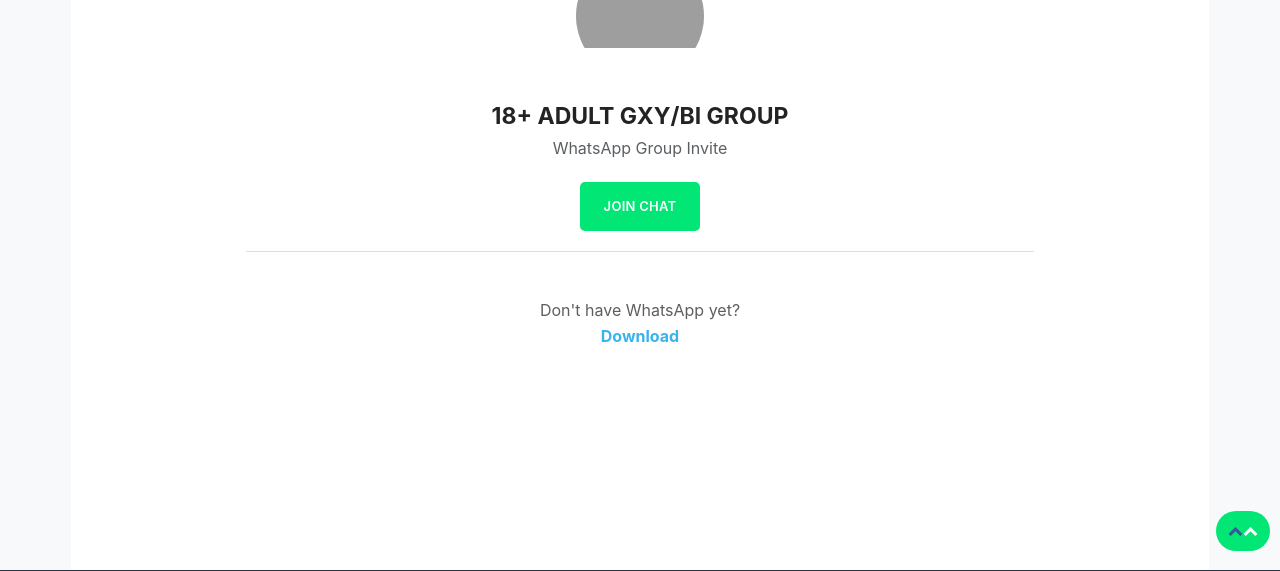
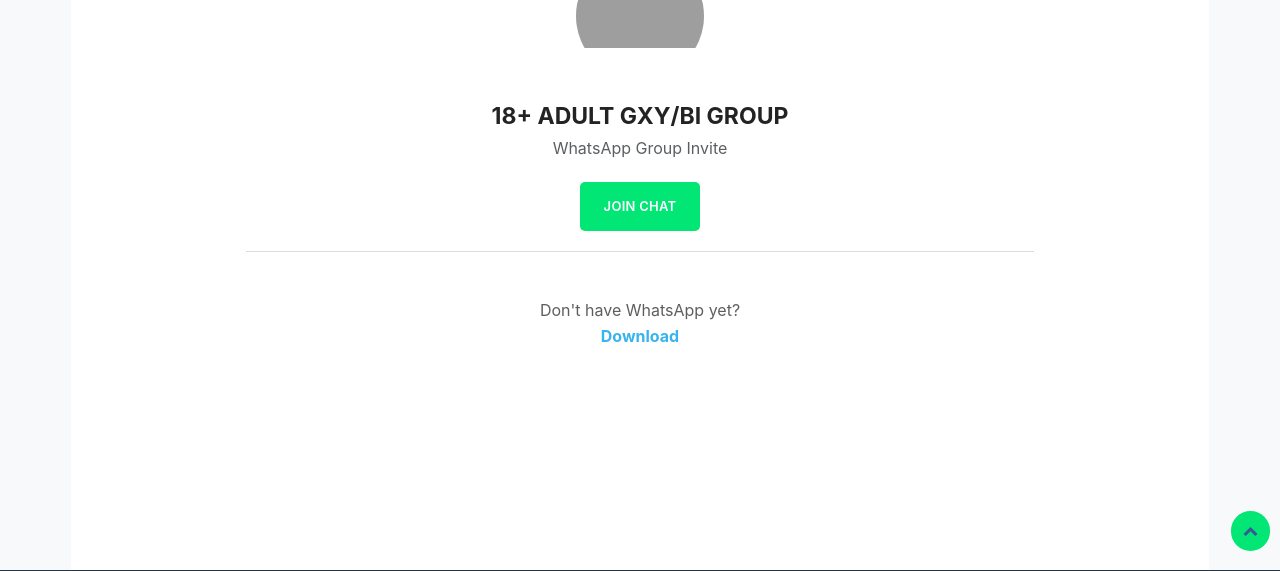
Before and after one commit to jandarahasia/chatwhatsapp, a plain HTML site: page index.html in a window 1280 px wide. Shown: the part 229-800 px from the top of the page. Drawn offline with nearby package versions, Linux system fonts and the light colour scheme; grey boxes are pictures that could not be loaded.

Commit message:
Update index.html

```diff
--- a/index.html
+++ b/index.html
@@ -198,7 +198,7 @@
     </div>
     <div id='back-to-top'>
         <a href='#' class='back-to-top' title='back to top'>
-            <i class='fa fa-chevron-up' />
+            <i class='fa fa-chevron-up'></i>
         </a>
     </div>
     <div class='popup' id='popup'>
```
